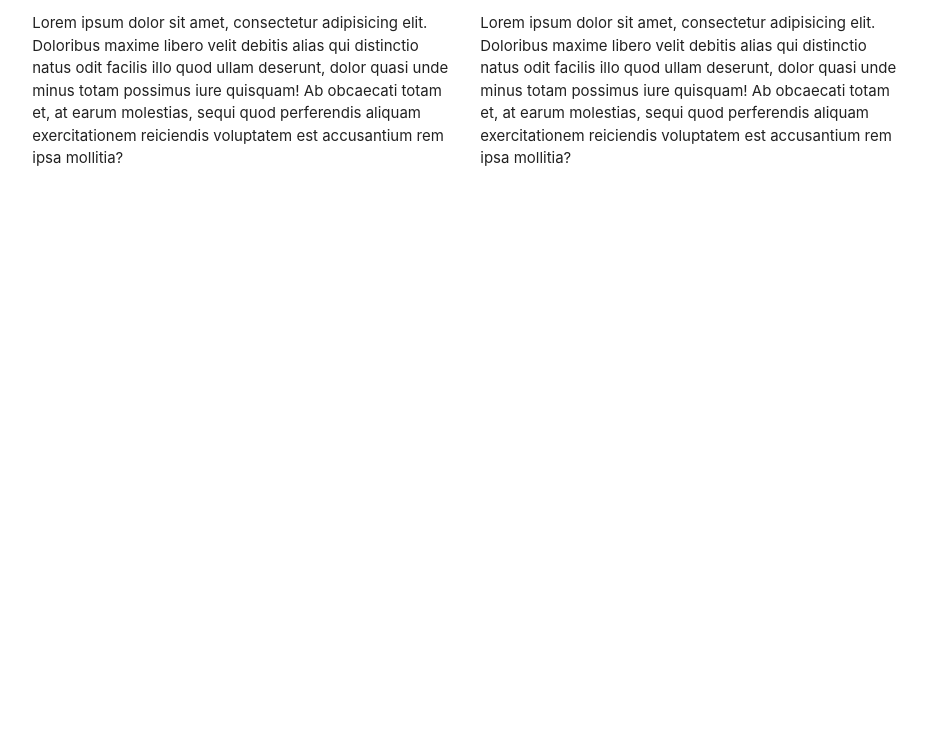
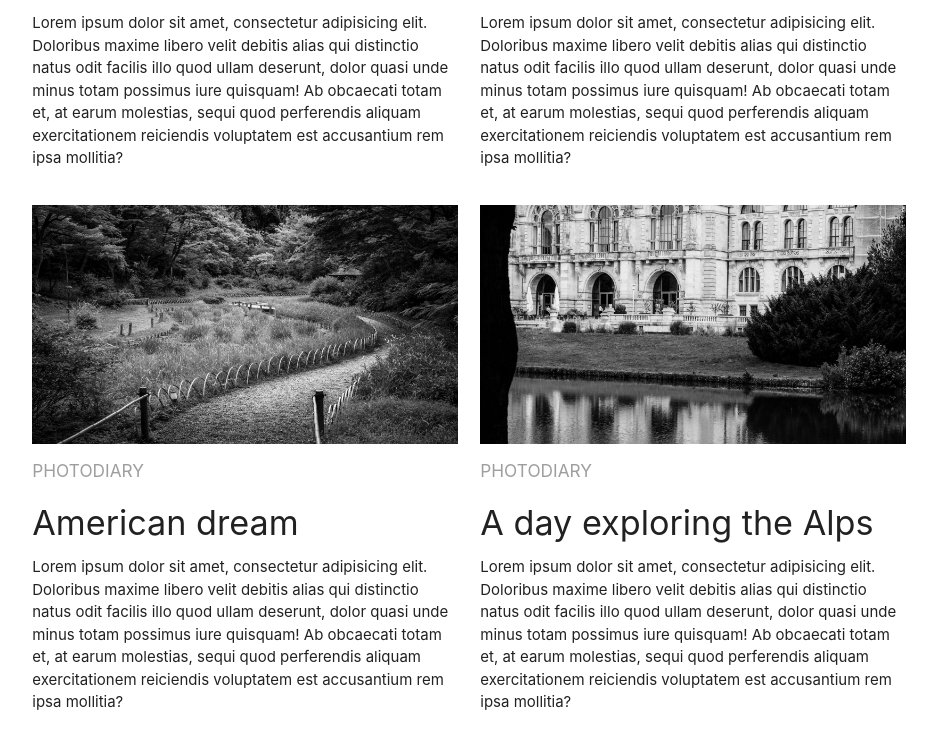
Before and after one commit to viktor23112004/DZ_20, a plain HTML site: page index.html in a window 1280 px wide. Shown: the part 1125-1871 px from the top of the page, without its empty margins (171-1108 px from the left). Before the commit the page ends 1410 px from the top, so only its background shows below. Drawn offline with Linux system fonts and the light colour scheme.

Commit message:
American dream

```diff
--- a/index.html
+++ b/index.html
@@ -63,8 +63,22 @@
     </div>
   </div>
 
+      <!-- American dream -->
+  <div class="row">
+    <div class="col s12 m6">
+      <img class="responsive-img" src="./images/tropinka_1.jpg">
+      <h6 class="grey-text">PHOTODIARY</h6>
+      <h4>American dream</h4>
+      <p>Lorem ipsum dolor sit amet, consectetur adipisicing elit. Doloribus maxime libero velit debitis alias qui distinctio natus odit facilis illo quod ullam deserunt, dolor quasi unde minus totam possimus iure quisquam! Ab obcaecati totam et, at earum molestias, sequi quod perferendis aliquam exercitationem reiciendis voluptatem est accusantium rem ipsa mollitia?</p>
+    </div>
 
-  <div class="row"></div>
+    <div class="col s12 m6">
+      <img class="responsive-img" src="./images/zdanie_1.jpg">
+      <h6 class="grey-text">PHOTODIARY</h6>
+      <h4>A day exploring the Alps</h4>
+      <p>Lorem ipsum dolor sit amet, consectetur adipisicing elit. Doloribus maxime libero velit debitis alias qui distinctio natus odit facilis illo quod ullam deserunt, dolor quasi unde minus totam possimus iure quisquam! Ab obcaecati totam et, at earum molestias, sequi quod perferendis aliquam exercitationem reiciendis voluptatem est accusantium rem ipsa mollitia?</p>
+    </div>
+  </div>
 
 
   <div class="row"></div>
```
Also changed, not shown: images/tropinka_1.jpg (added), images/zdanie_1.jpg (added).
